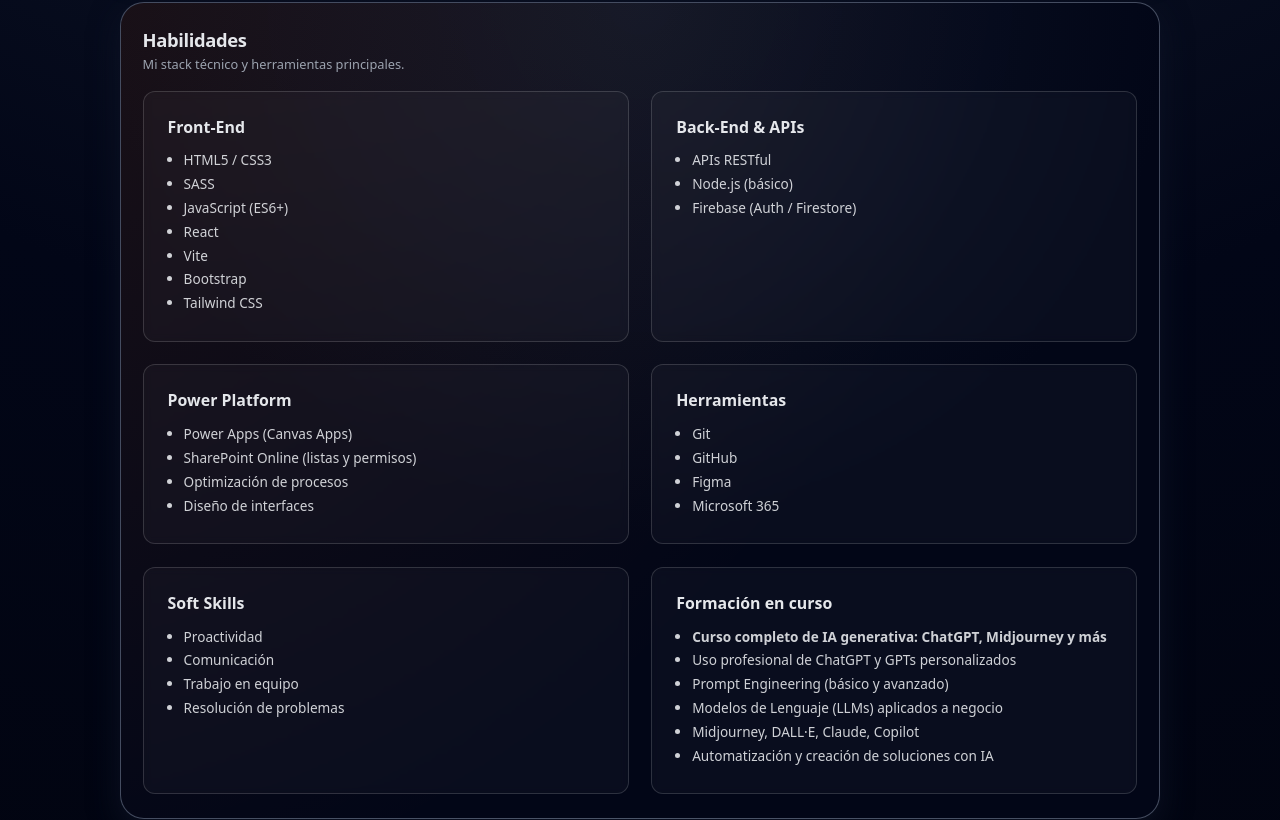
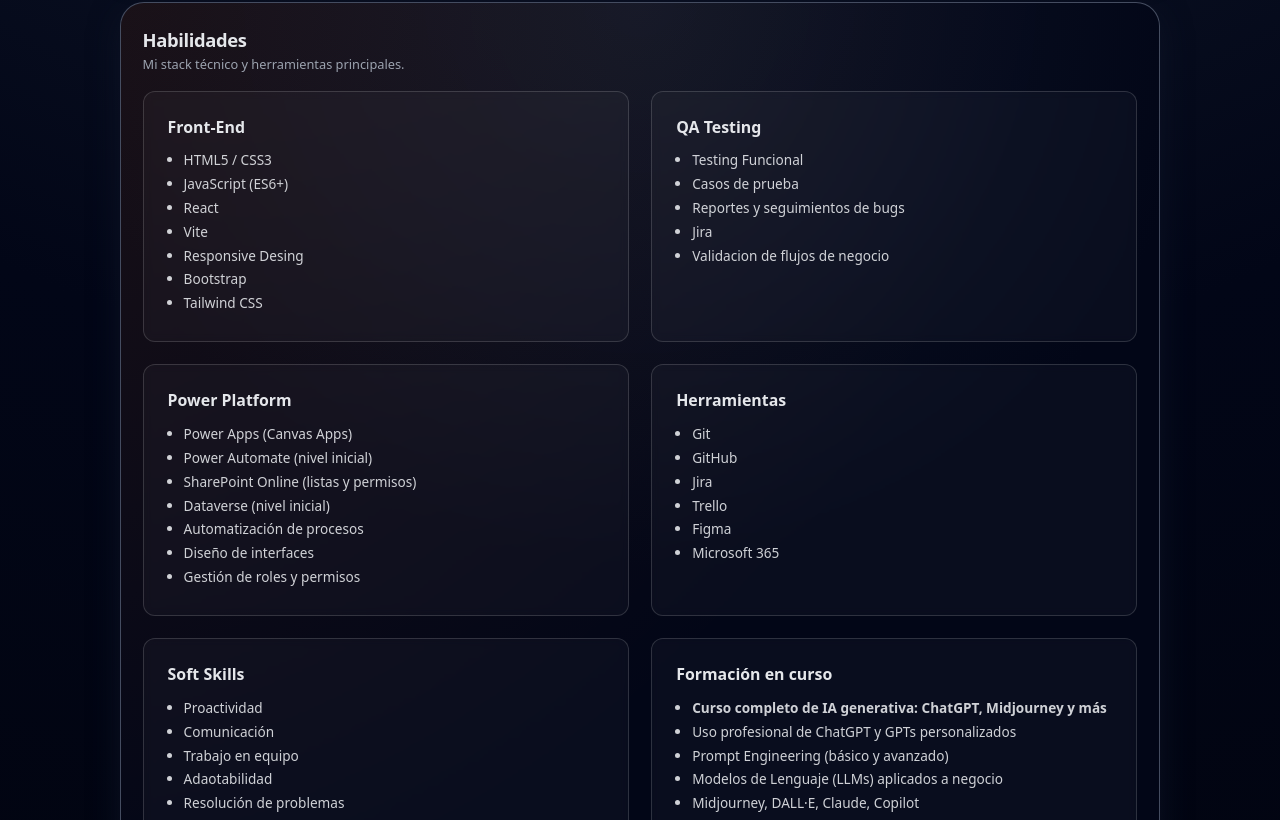
Before and after one commit to vmanacorda/PorfolioValentinaManacorda, a React (Vite) app: page / in a window 1280 px wide. Shown: the part 1180-2000 px from the top of the page. Built offline with nearby package versions, Linux system fonts and the light colour scheme.

Commit message:
Update Skills.jsx

```diff
--- a/src/components/Skills.jsx
+++ b/src/components/Skills.jsx
@@ -14,21 +14,23 @@
           <h3>Front-End</h3>
           <ul>
             <li>HTML5 / CSS3</li>
-            <li>SASS</li>
             <li>JavaScript (ES6+)</li>
             <li>React</li>
             <li>Vite</li>
+             <li>Responsive Desing</li>
             <li>Bootstrap</li>
             <li>Tailwind CSS</li>
           </ul>
         </div>
 
         <div className="skill-card">
-          <h3>Back-End & APIs</h3>
+          <h3>QA Testing</h3>
           <ul>
-            <li>APIs RESTful</li>
-            <li>Node.js (básico)</li>
-            <li>Firebase (Auth / Firestore)</li>
+            <li>Testing Funcional</li>
+            <li>Casos de prueba</li>
+            <li>Reportes y seguimientos de bugs</li>
+             <li>Jira</li>
+             <li>Validacion de flujos de negocio</li>
           </ul>
         </div>
 
@@ -36,9 +38,12 @@
           <h3>Power Platform</h3>
           <ul>
             <li>Power Apps (Canvas Apps)</li>
+             <li>Power Automate (nivel inicial)</li>
             <li>SharePoint Online (listas y permisos)</li>
-            <li>Optimización de procesos</li>
+             <li>Dataverse (nivel inicial)</li>
+             <li>Automatización de procesos</li>
             <li>Diseño de interfaces</li>
+            <li>Gestión de roles y permisos</li>
           </ul>
         </div>
 
@@ -47,6 +52,8 @@
           <ul>
             <li>Git</li>
             <li>GitHub</li>
+            <li>Jira</li>
+            <li>Trello</li>
             <li>Figma</li>
             <li>Microsoft 365</li>
           </ul>
@@ -58,6 +65,7 @@
             <li>Proactividad</li>
             <li>Comunicación</li>
             <li>Trabajo en equipo</li>
+            <li>Adaotabilidad</li>
             <li>Resolución de problemas</li>
           </ul>
         </div>
```
